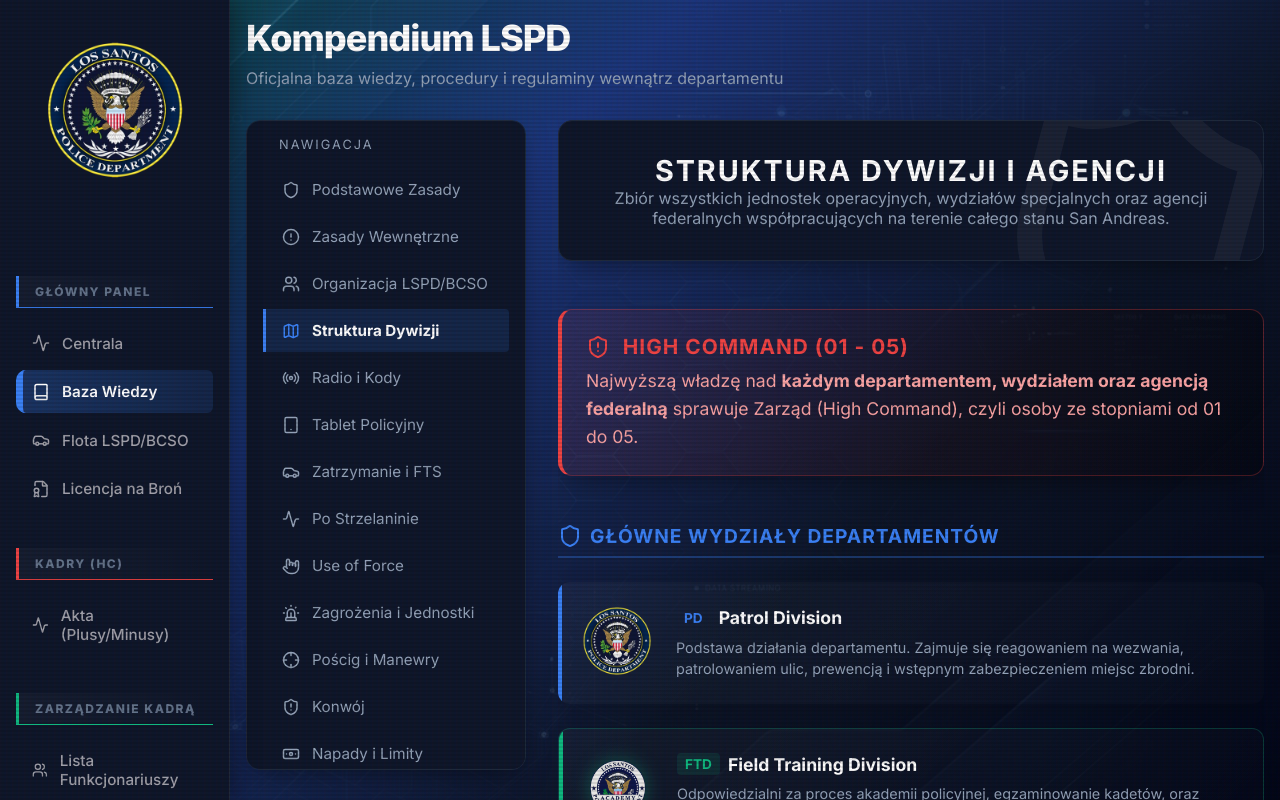
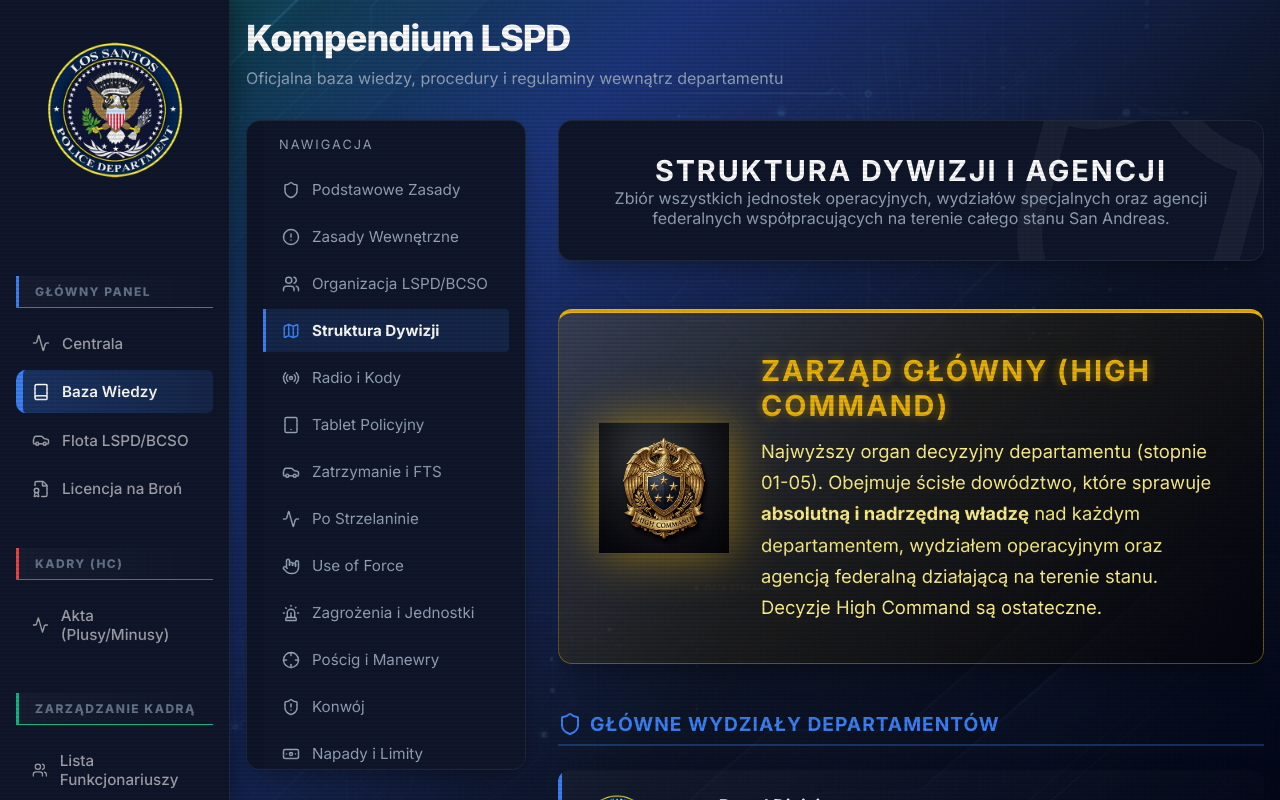
Before and after one commit to Bowie102/MDT-Strona-WWW, a React app: page /knowledge in a window 1280 px wide. Both pictures are taken after a click on the button "Struktura Dywizji". Shown: the top 800 px of the page. Built offline with nearby package versions, Linux system fonts and the light colour scheme; the HTML template or start-up script is replaced by a standard one.

Commit message:
Add files via upload

```diff
--- a/src/pages/KnowledgeBase.jsx
+++ b/src/pages/KnowledgeBase.jsx
@@ -325,13 +325,16 @@ function KnowledgeBase() {
             </motion.div>
 
             {/* HIGH COMMAND */}
-            <motion.div variants={itemVariant} className="glass-card" style={{ background: 'linear-gradient(to right, rgba(239, 68, 68, 0.1), rgba(0,0,0,0.3))', border: '1px solid rgba(239, 68, 68, 0.3)', borderLeft: '4px solid #ef4444', padding: '1.5rem' }}>
-              <h4 style={{ color: '#ef4444', margin: '0 0 0.5rem 0', display: 'flex', alignItems: 'center', gap: '0.8rem', fontSize: '1.3rem', textTransform: 'uppercase', letterSpacing: '1px' }}>
-                <ShieldAlert size={24} /> HIGH COMMAND (01 - 05)
-              </h4>
-              <p style={{ margin: 0, color: '#fca5a5', fontSize: '1.1rem', lineHeight: '1.6' }}>
-                Najwyższą władzę nad <strong>każdym departamentem, wydziałem oraz agencją federalną</strong> sprawuje Zarząd (High Command), czyli osoby ze stopniami od 01 do 05.
-              </p>
+            <motion.div variants={itemVariant} className="glass-card" style={{ background: 'linear-gradient(135deg, rgba(234, 179, 8, 0.15), rgba(0,0,0,0.5))', border: '1px solid rgba(234, 179, 8, 0.4)', borderTop: '4px solid #eab308', padding: '2.5rem', display: 'flex', alignItems: 'center', gap: '2rem' }}>
+              <img src="/hc_logo.png" alt="High Command" style={{ width: '130px', height: '130px', objectFit: 'contain', filter: 'drop-shadow(0 0 25px rgba(234, 179, 8, 0.6))' }} />
+              <div>
+                <h4 style={{ color: '#eab308', margin: '0 0 0.8rem 0', display: 'flex', alignItems: 'center', gap: '0.8rem', fontSize: '1.8rem', textTransform: 'uppercase', letterSpacing: '2px', textShadow: '0 0 10px rgba(234, 179, 8, 0.5)' }}>
+                  Zarząd Główny (High Command)
+                </h4>
+                <p style={{ margin: 0, color: '#fef08a', fontSize: '1.15rem', lineHeight: '1.7' }}>
+                  Najwyższy organ decyzyjny departamentu (stopnie 01-05). Obejmuje ścisłe dowództwo, które sprawuje <strong>absolutną i nadrzędną władzę</strong> nad każdym departamentem, wydziałem operacyjnym oraz agencją federalną działającą na terenie stanu. Decyzje High Command są ostateczne.
+                </p>
+              </div>
             </motion.div>
 
             {/* Główne Wydziały */}
@@ -371,8 +374,7 @@ function KnowledgeBase() {
                   <div style={{ display: 'flex', flexDirection: 'column', gap: '1rem' }}>
                     {[
                       { tag: 'METRO', name: 'Metropolitan Division', desc: 'Powoływani w przypadku ataków terrorystycznych, Kodu Czarnego, zbrojnych napadów lub konwojów więźniów o zaostrzonym rygorze.', img: '/metro_logo.png', color: '#eab308' },
-                      { tag: 'DTU', name: 'Detective Unit', desc: 'Jednostka prowadząca szczegółowe dochodzenia kryminalne, infiltrację gangów oraz operacje pod przykrywką w terenie.', img: '/dtu_logo.png', color: '#f97316' },
-                      { tag: 'IAD', name: 'Internal Affairs Division', desc: 'Biuro spraw wewnętrznych. Infiltrują i analizują działania funkcjonariuszy pod kątem korupcji i łamania regulaminów.', icon: ShieldAlert, color: 'var(--text-muted)' }
+                      { tag: 'DTU', name: 'Detective Unit', desc: 'Jednostka prowadząca szczegółowe dochodzenia kryminalne, infiltrację gangów oraz operacje pod przykrywką w terenie.', img: '/dtu_logo.png', color: '#f97316' }
                     ].map((div, idx) => (
                       <div key={idx} style={{ background: 'rgba(255,255,255,0.02)', borderRadius: '8px', borderLeft: `3px solid ${div.color}`, padding: '1rem 1.5rem', display: 'flex', alignItems: 'center', gap: '1.5rem', transition: 'background 0.2s' }} onMouseOver={(e) => e.currentTarget.style.background = 'rgba(255,255,255,0.04)'} onMouseOut={(e) => e.currentTarget.style.background = 'rgba(255,255,255,0.02)'}>
                          {div.img ? <img src={div.img} alt={div.tag} style={{ width: '50px', height: '50px', objectFit: 'contain', filter: `drop-shadow(0 0 8px ${div.color}50)` }} /> : <div.icon size={50} color={div.color} style={{ opacity: 0.7 }} />}
@@ -394,12 +396,12 @@ function KnowledgeBase() {
                   </h4>
                   <div style={{ display: 'flex', flexDirection: 'column', gap: '1rem' }}>
                     {[
-                      { tag: 'FIB', name: 'Federal Investigation Bureau', desc: 'Rozpracowywanie zorganizowanych grup przestępczych, przeciwdziałanie terroryzmowi oraz nadzór nad bezpieczeństwem narodowym.', icon: Shield, color: '#ef4444' },
-                      { tag: 'USMS', name: 'United States Marshal Service', desc: 'Zapewnienie ochrony ważnych świadków koronnych, poszukiwanie groźnych uciekinierów oraz transport więźniów federalnych.', icon: Crosshair, color: '#f43f5e' }
+                      { tag: 'FIB', name: 'Federal Investigation Bureau', desc: 'Rozpracowywanie zorganizowanych grup przestępczych, przeciwdziałanie terroryzmowi oraz nadzór nad bezpieczeństwem narodowym.', img: '/fib_logo.png', color: '#ef4444' },
+                      { tag: 'USMS', name: 'United States Marshal Service', desc: 'Zapewnienie ochrony ważnych świadków koronnych, poszukiwanie groźnych uciekinierów oraz transport więźniów federalnych.', img: '/usms_logo.png', color: '#f43f5e' }
                     ].map((div, idx) => (
                       <div key={idx} style={{ background: 'rgba(255,255,255,0.02)', borderRadius: '8px', borderLeft: `3px solid ${div.color}`, padding: '1rem 1.5rem', display: 'flex', alignItems: 'center', gap: '1.5rem', transition: 'background 0.2s' }} onMouseOver={(e) => e.currentTarget.style.background = 'rgba(255,255,255,0.04)'} onMouseOut={(e) => e.currentTarget.style.background = 'rgba(255,255,255,0.02)'}>
-                         <div style={{ width: '50px', height: '50px', borderRadius: '8px', background: `${div.color}20`, display: 'flex', alignItems: 'center', justifyContent: 'center' }}>
-                           <div.icon size={30} color={div.color} />
+                         <div style={{ width: '60px', height: '60px', display: 'flex', alignItems: 'center', justifyContent: 'center' }}>
+                           <img src={div.img} alt={div.tag} style={{ width: '100%', height: '100%', objectFit: 'contain', filter: `drop-shadow(0 0 10px ${div.color}50)` }} />
                          </div>
                          <div>
                             <div style={{ display: 'flex', alignItems: 'center', gap: '0.5rem', marginBottom: '0.3rem' }}>
```
